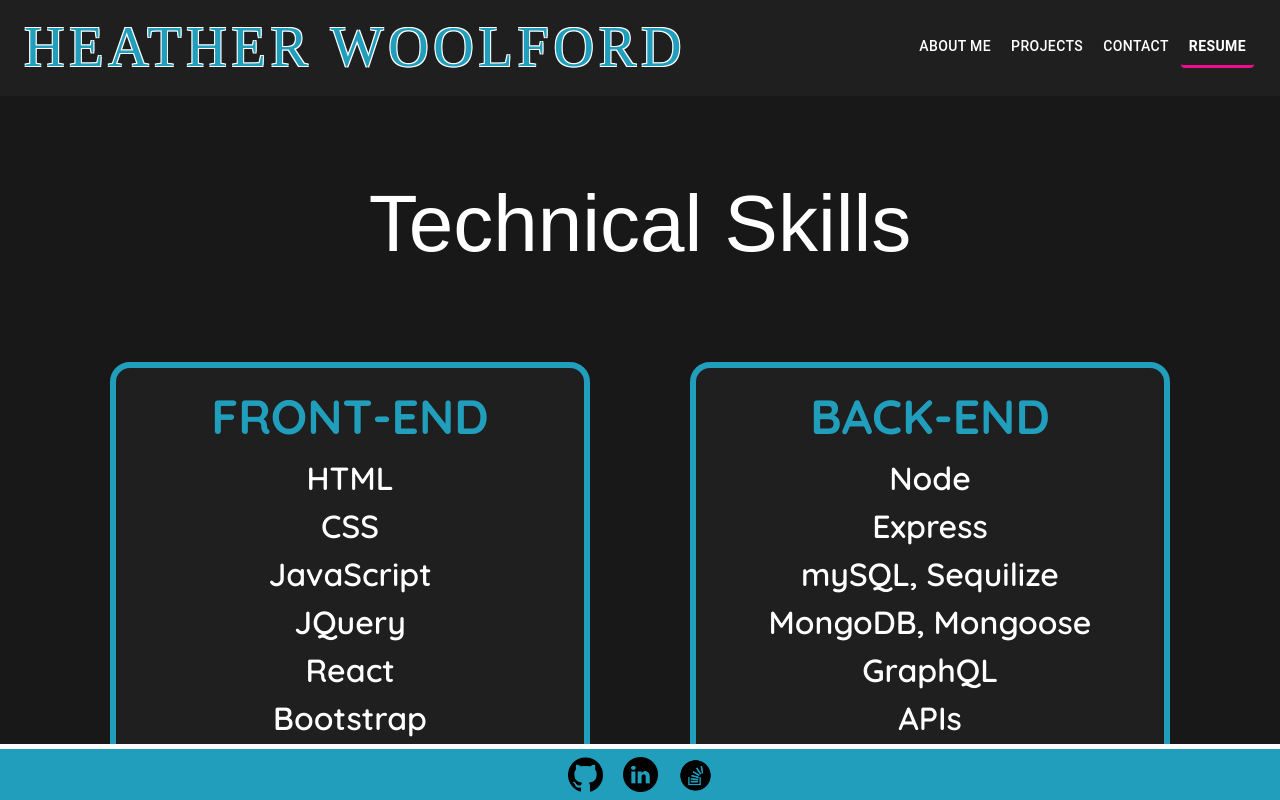
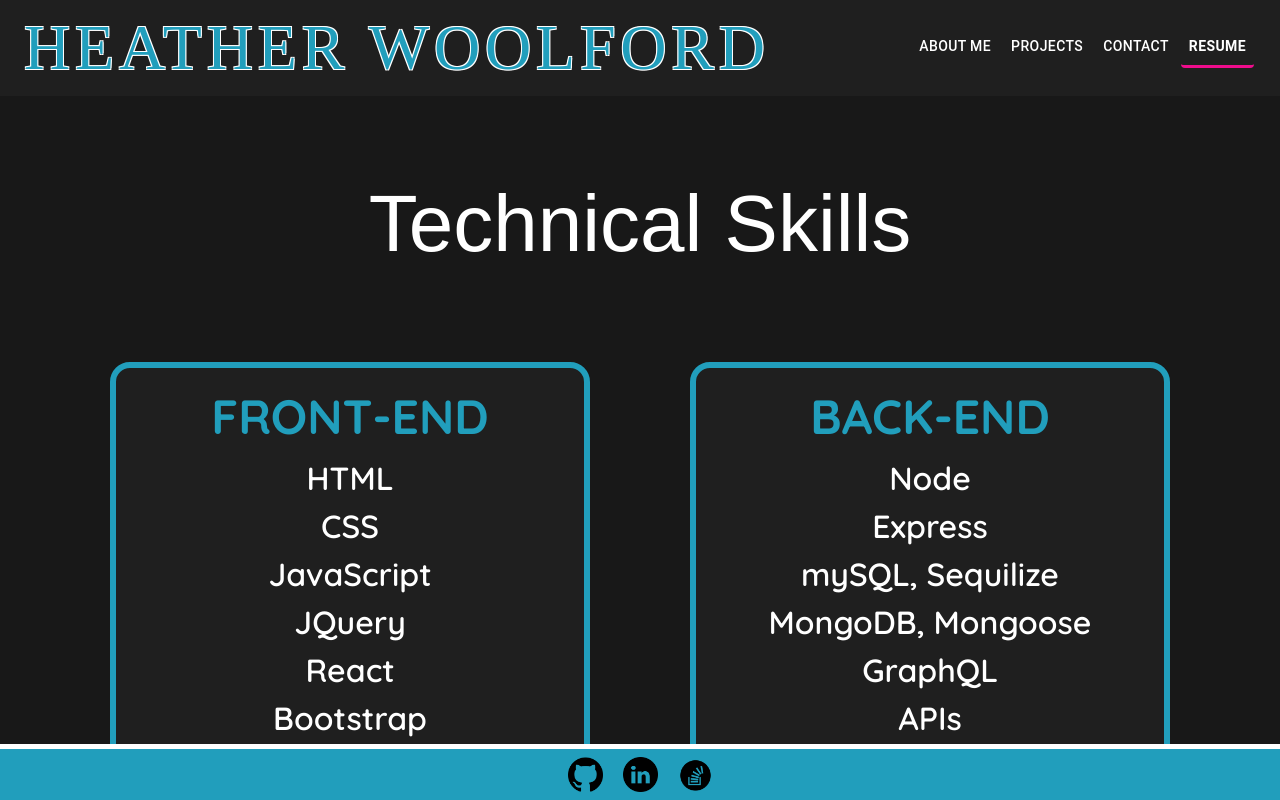
Before and after one commit to hwoolford/Portfolio, a React (Vite) app: page /resume in a window 1280 px wide. Shown: the top 800 px of the page. Built offline with nearby package versions, Linux system fonts and the light colour scheme; a web font is replaced by a local one.

Commit message:
resized name on navbar

```diff
--- a/src/components/NavBar3.jsx
+++ b/src/components/NavBar3.jsx
@@ -55,7 +55,7 @@ export default function NavBar3() {
               fontFamily: "Francois One",
               fontWeight: 400,
               letterSpacing: '.3rem',
-              fontSize: "3.5rem",
+              fontSize: "4rem",
               color: "#219ebc",
               textDecoration: "none",
             }}
```
